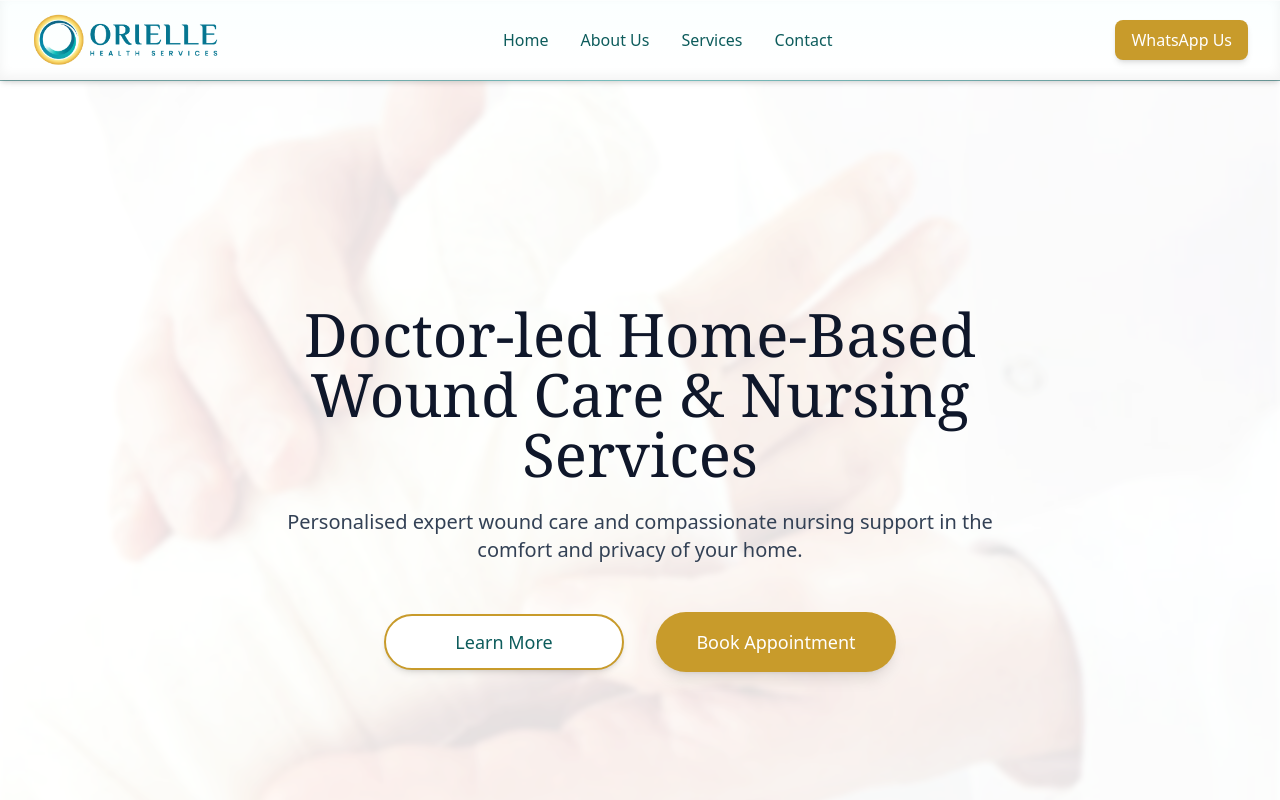
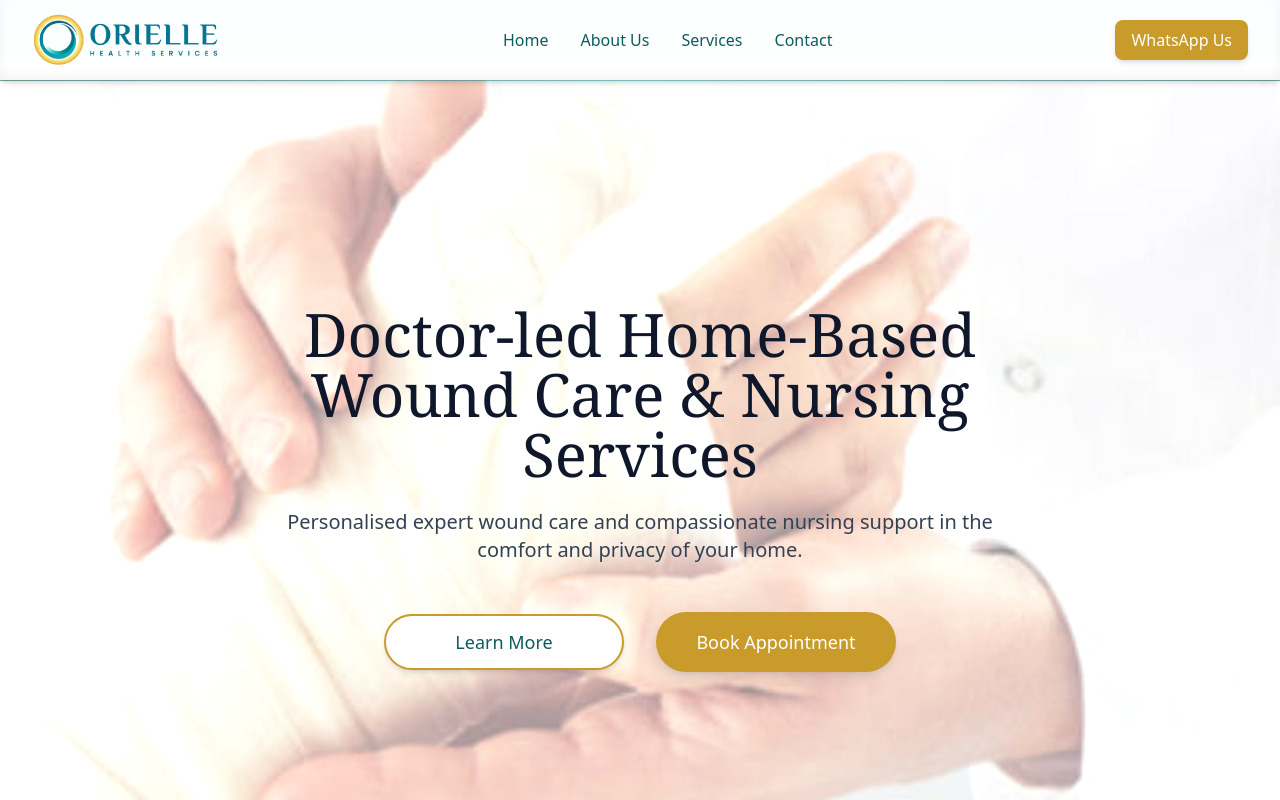
Before and after one commit to rrjayapalan/oriellehealth_verified, a Next.js app: page / in a window 1280 px wide. Shown: the top 800 px of the page. Built offline with nearby package versions, Linux system fonts and the light colour scheme.

Commit message:
Add files via upload

```diff
--- a/app/globals.css
+++ b/app/globals.css
@@ -33,15 +33,19 @@ body {
   opacity: 0.55;
   pointer-events: none;
 }
-/* Hero background image */
+/* Hero section background image */
 .hero-bg {
   position: absolute;
   inset: 0;
-  background-image: url('/hero-bg.jpg');
+  background-image: url('/hero-bandage.jpg');  /* make sure this file is in /public */
   background-size: cover;
   background-position: center;
-  opacity: 0.22;            /* soften */
-  filter: blur(2px) brightness(1.07);
+  background-repeat: no-repeat;
+
+  /* stronger, sharper look */
+  opacity: 0.55;                      /* was very low before */
+  filter: blur(0px) brightness(1.08) contrast(1.18);
+
   pointer-events: none;
   z-index: 0;
 }
--- a/app/page.js
+++ b/app/page.js
@@ -36,23 +36,16 @@ export default function Home() {
       </nav>
 
 {/* HERO / HOME SECTION */}
-<section
-  id="home"
+<section id="home"
   className="relative flex flex-col items-center justify-center text-center py-48 md:py-56 px-6 overflow-hidden bg-white"
 >
+  <div className="hero-bg"></div>
+  <div className="absolute inset-0 bg-white/25"></div>
 
-  {/* Soft background image */}
-  <div className="hero-bg"></div>
-
-  {/* Optional white wash overlay */}
-  <div className="absolute inset-0 bg-white/40 backdrop-blur-[1px]"></div>
-
-  {/* Content */}
   <div className="relative z-10 max-w-3xl">
     <h1 className="text-5xl md:text-6xl font-serif text-slate-900 mb-6">
       Doctor-led Home-Based Wound Care & Nursing Services
     </h1>
-
     <p className="text-lg md:text-xl text-slate-700 mb-12 leading-relaxed">
       Personalised expert wound care and compassionate nursing support in
       the comfort and privacy of your home.
```
Also changed, not shown: public/hero-bandage.jpg (added).
